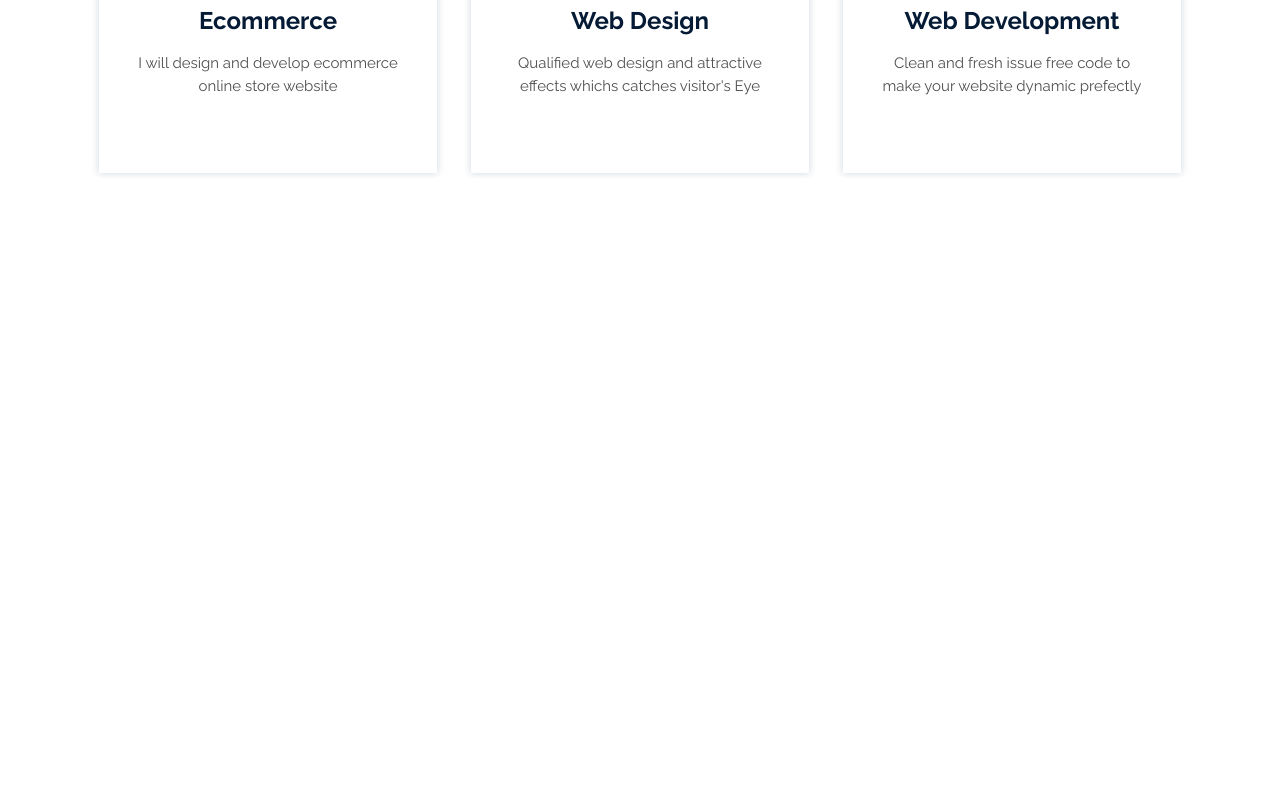
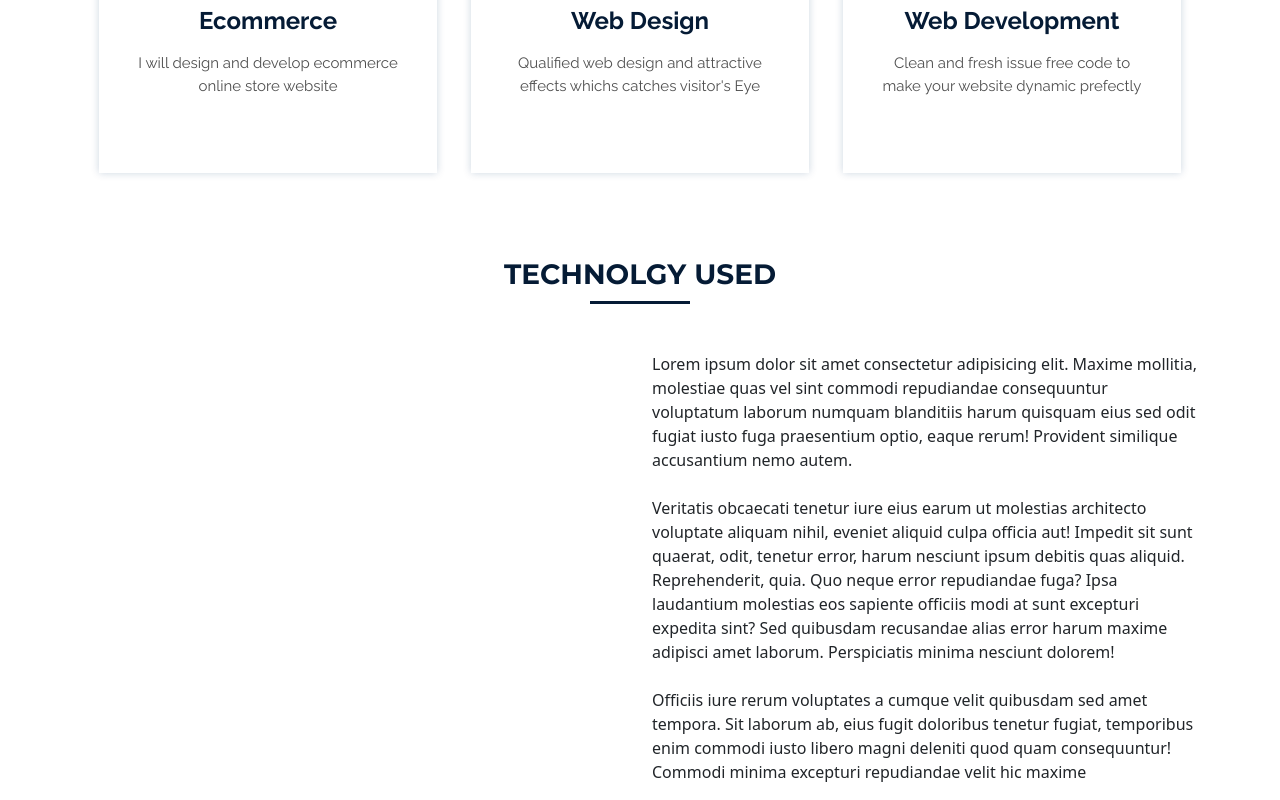
Before and after one commit to zabiremu/EasyLearning-Client-Side, a React (Create React App) app: page / in a window 1280 px wide. Shown: the part 878-1678 px from the top of the page. Before the commit the page ends 1056 px from the top, so only its background shows below. Built offline with nearby package versions, Linux system fonts and the light colour scheme; a web font is replaced by a local one.

Commit message:
AnaLysis part-01

```diff
--- a/src/App.jsx
+++ b/src/App.jsx
@@ -1,12 +1,14 @@
 import TopBanner from './components/TopBanner/TopBanner';
 import Services from './components/Services/Services';
 import TopNavigation from './components/TopNavigation/TopNavigation';
+import Analysis from './components/Analysis/Analysis';
 function App() {
   return (
     <div>
       <TopNavigation/>
       <TopBanner/>
       <Services/>
+      <Analysis/>
     </div>
   );
 }
--- a/src/assets/css/style.css
+++ b/src/assets/css/style.css
@@ -77,6 +77,7 @@
   font-weight: 700;
   color: #051b35;
   padding: 5rem 0;
+  text-transform: uppercase;
 }
 .bottom{
   background: #051b35;
--- /dev/null
+++ b/src/components/Analysis/Analysis.jsx
@@ -0,0 +1,43 @@
+import React, { Component, Fragment } from "react";
+import { Container, Row, Col } from "react-bootstrap";
+
+export default class Analysis extends Component {
+  render() {
+    return (
+      <Fragment>
+        <Container>
+          <h1 className="service_title text-center">Technolgy Used</h1>
+          <div className="bottom"></div>
+          <Row>
+            <Col lg={6} md={12} sm={12}></Col>
+            <Col lg={6} md={12} sm={12}>
+              <div>
+                <p className="text-justify description">
+                  Lorem ipsum dolor sit amet consectetur adipisicing elit.
+                  Maxime mollitia, molestiae quas vel sint commodi repudiandae
+                  consequuntur voluptatum laborum numquam blanditiis harum
+                  quisquam eius sed odit fugiat iusto fuga praesentium optio,
+                  eaque rerum! Provident similique accusantium nemo autem.<br/><br/>
+                  Veritatis obcaecati tenetur iure eius earum ut molestias
+                  architecto voluptate aliquam nihil, eveniet aliquid culpa
+                  officia aut! Impedit sit sunt quaerat, odit, tenetur error,
+                  harum nesciunt ipsum debitis quas aliquid. Reprehenderit,
+                  quia. Quo neque error repudiandae fuga? Ipsa laudantium
+                  molestias eos sapiente officiis modi at sunt excepturi
+                  expedita sint? Sed quibusdam recusandae alias error harum
+                  maxime adipisci amet laborum. Perspiciatis minima nesciunt
+                  dolorem! <br/><br/>
+                  Officiis iure rerum voluptates a cumque velit
+                  quibusdam sed amet tempora. Sit laborum ab, eius fugit
+                  doloribus tenetur fugiat, temporibus enim commodi iusto libero
+                  magni deleniti quod quam consequuntur! Commodi minima
+                  excepturi repudiandae velit hic maxime
+                </p>
+              </div>
+            </Col>
+          </Row>
+        </Container>
+      </Fragment>
+    );
+  }
+}
```
